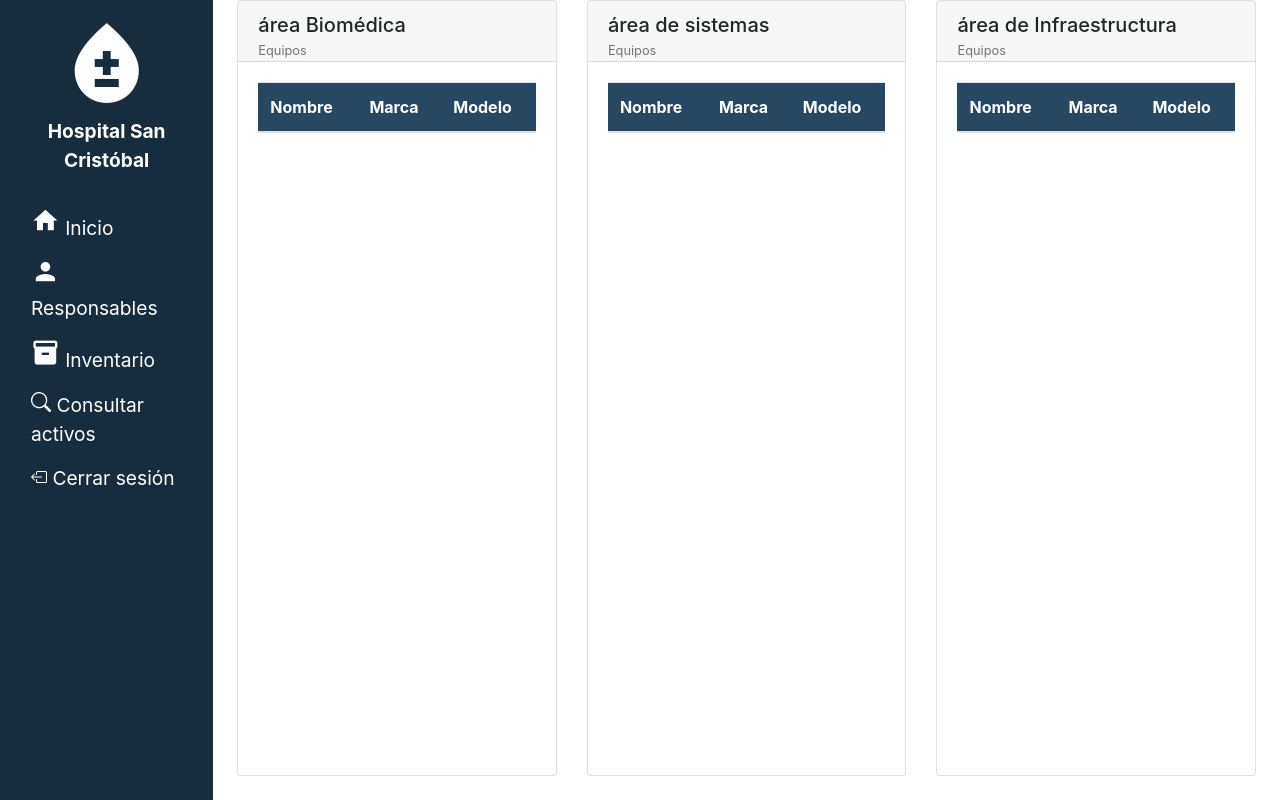
After one commit to Mpaulinatp/Practica2, a Django app: page /consultar/activos in a window 1280 px wide. The commit adds this page. Run offline with Django 4.2, Linux system fonts and the light colour scheme; the visitor is signed in with stand-in values (Sample User, id 1); data that the repository does not hold is empty; parts of the project's set-up code (start-up, migrations or seed data) failed here and were passed over; some libraries are stand-ins or nearby versions.

Commit message:
Punto 6.2

```diff
--- a/inventario/inventario/settings.py
+++ b/inventario/inventario/settings.py
@@ -126,3 +126,4 @@ STATIC_URL = 'static/'
 # https://docs.djangoproject.com/en/4.2/ref/settings/#default-auto-field
 
 DEFAULT_AUTO_FIELD = 'django.db.models.BigAutoField'
+LOGIN_URL = 'login'
--- a/inventario/library/templates/base.html
+++ b/inventario/library/templates/base.html
@@ -78,6 +78,23 @@
                             Inventario
                         </a>
                     </li>
+                    <li class="nav-item">
+                        <a class="nav-link" href="{% url 'archivos' %}">
+                            <svg xmlns="http://www.w3.org/2000/svg" width="20" height="20" fill="currentColor" class="bi bi-search" viewBox="0 0 16 16">
+                                <path d="M11.742 10.344a6.5 6.5 0 1 0-1.397 1.398h-.001c.03.04.062.078.098.115l3.85 3.85a1 1 0 0 0 1.415-1.414l-3.85-3.85a1.007 1.007 0 0 0-.115-.1zM12 6.5a5.5 5.5 0 1 1-11 0 5.5 5.5 0 0 1 11 0"/>
+                              </svg>
+                           Consultar activos
+                        </a>
+                    </li>
+                    <li class="nav-item">
+                        <a class="nav-link" href="{% url 'logout' %}">
+                            <svg xmlns="http://www.w3.org/2000/svg" width="16" height="16" fill="currentColor" class="bi bi-box-arrow-left" viewBox="0 0 16 16">
+                                <path fill-rule="evenodd" d="M6 12.5a.5.5 0 0 0 .5.5h8a.5.5 0 0 0 .5-.5v-9a.5.5 0 0 0-.5-.5h-8a.5.5 0 0 0-.5.5v2a.5.5 0 0 1-1 0v-2A1.5 1.5 0 0 1 6.5 2h8A1.5 1.5 0 0 1 16 3.5v9a1.5 1.5 0 0 1-1.5 1.5h-8A1.5 1.5 0 0 1 5 12.5v-2a.5.5 0 0 1 1 0z"/>
+                                <path fill-rule="evenodd" d="M.146 8.354a.5.5 0 0 1 0-.708l3-3a.5.5 0 1 1 .708.708L1.707 7.5H10.5a.5.5 0 0 1 0 1H1.707l2.147 2.146a.5.5 0 0 1-.708.708l-3-3z"/>
+                              </svg>
+                           Cerrar sesión
+                        </a>
+                    </li>
                 </ul>
             </div>
         </nav>
--- /dev/null
+++ b/inventario/library/templates/consultar/activos.html
@@ -0,0 +1,116 @@
+{% extends "base.html" %}
+
+
+<!DOCTYPE html>
+<html lang="en">
+<head>
+    <meta charset="UTF-8">
+    <meta name="viewport" content="width=device-width, initial-scale=1.0">
+    <title>Document</title>
+</head>
+<body>
+    {% block contenido %}
+    <div class="row">
+        <div class="col-md-6 col-lg-4 col-xl-4 order-0 mb-4">
+          <div class="card h-100">
+            <div class="card-header d-flex align-items-center justify-content-between pb-0">
+              <div class="card-title mb-0">
+                <h5 class="m-0 me-2"> área Biomédica</h5>
+                <small class="text-muted">Equipos</small>
+              </div>
+            </div>
+            <div class="card-body">
+                <div class="table-responsive">
+                <table class="table">
+                    <thead>
+                        <tr style="background-color: #274862;">
+                            <th scope="col" style="color: #ffffff;">Nombre</th>
+                            <th scope="col" style="color: #ffffff;">Marca</th>
+                            <th scope="col" style="color: #ffffff;"> Modelo</th>
+                        </tr>
+                    </thead>
+                    <tbody>
+                        {% for equipo in equipos_biomedica %}
+                            <tr>
+                                <td>{{ equipo.nombre }}</td>
+                                <td>{{ equipo.marca }}</td>
+                                <td>{{ equipo.modelo }}</td>
+                            </tr>
+                        {% endfor %}
+                    </tbody>
+                </table>
+            </div>
+
+            </div>
+          </div>
+        </div>
+
+        <div class="col-md-6 col-lg-4 col-xl-4 order-0 mb-4">
+          <div class="card h-100">
+            <div class="card-header d-flex align-items-center justify-content-between pb-0">
+              <div class="card-title mb-0">
+                <h5 class="m-0 me-2">área de sistemas</h5>
+                <small class="text-muted">Equipos</small>
+              </div>
+            </div>
+            <div class="card-body">
+                <div class="table-responsive">
+                <table class="table">
+                    <thead>
+                        <tr style="background-color: #274862;">
+                            <th scope="col" style="color: #ffffff;">Nombre</th>
+                            <th scope="col" style="color: #ffffff;">Marca</th>
+                            <th scope="col" style="color: #ffffff;">Modelo</th>
+                        </tr>
+                    </thead>
+                    <tbody>
+                        {% for equipo in equipos_sistemas %}
+                            <tr>
+                                <td>{{ equipo.nombre }}</td>
+                                <td>{{ equipo.marca }}</td>
+                                <td>{{ equipo.modelo }}</td>
+                            </tr>
+                        {% endfor %}
+                    </tbody>
+                </table>
+            </div>
+            </div>
+          </div>
+        </div>
+
+        <div class="col-md-6 col-lg-4 col-xl-4 order-0 mb-4">
+            <div class="card h-100">
+              <div class="card-header d-flex align-items-center justify-content-between pb-0">
+                <div class="card-title mb-0">
+                  <h5 class="m-0 me-2">área de
+                    Infraestructura</h5>
+                  <small class="text-muted">Equipos</small>
+                </div>
+              </div>
+              <div class="card-body">
+                <div class="table-responsive">
+                <table class="table">
+                    <thead>
+                        <tr style="background-color: #274862;">
+                            <th scope="col" style="color: #ffffff;">Nombre</th>
+                            <th scope="col" style="color: #ffffff;">Marca</th>
+                            <th scope="col" style="color: #ffffff;">Modelo</th>
+                        </tr>
+                    </thead>
+                    <tbody>
+                        {% for equipo in equipos_infraestructura %}
+                            <tr>
+                                <td>{{ equipo.nombre }}</td>
+                                <td>{{ equipo.marca }}</td>
+                                <td>{{ equipo.modelo }}</td>
+                            </tr>
+                        {% endfor %}
+                    </tbody>
+                </table>
+            </div>
+              </div>
+            </div>
+          </div>
+</body>
+{% endblock %}
+</html>
--- a/inventario/library/urls.py
+++ b/inventario/library/urls.py
@@ -9,6 +9,10 @@ urlpatterns=[
     path('inventario/editar/<int:id>', views.editarIn, name='editar'),
     path('borrar/<int:id>', views.borrarIn, name='borrar'),
     path('responsable/crearRe', views.crearRe, name='crearRe'),
+    path('consultar/activos', views.archivos, name='archivos'),
+    path('login/', views.login_view, name='login'),
+    path('logout/', views.logout_view, name='logout'),
+
 
 
 ]
--- a/inventario/library/views.py
+++ b/inventario/library/views.py
@@ -4,7 +4,35 @@ from .models import Invent
 from .models import Respons
 from .forms import ResponsForm
 from .forms import InventForm
+from .forms import UserLoginForm
+from django.contrib.auth.decorators import login_required
+from django.contrib.auth import authenticate, login, logout
+from django.contrib import messages
 
+def login_view(request):
+    if request.method == 'POST':
+        form = UserLoginForm(request=request, data=request.POST)
+        if form.is_valid():
+            username = request.POST['username']
+            password = request.POST['password']
+            user = authenticate(username=username, password=password)
+            if user is not None:
+                login(request, user)
+                next_url = request.GET.get('next', '')
+                return redirect('inicio')
+            else:
+                return render(request=request, template_name="registro/login.html", context={'form': form})
+        else:
+            for key, error in list(form.errors.items()):
+                messages.error(request, error)
+    form = UserLoginForm()
+    return render(request=request, template_name="registro/login.html", context={'form': form})
+
+def logout_view(request):
+    logout(request)
+    return redirect('login')
+
+@login_required
 def inicio(request):
     equipos = Invent.objects.all()
     total_equipos = equipos.count()
@@ -29,17 +57,33 @@ def inicio(request):
         'porcentaje_sistemas': porcentaje_sistemas,
     })
 
-
-
+@login_required
 def responsables(request):
     responsables = Respons.objects.all()
     return render(request, 'responsables/listar.html', {'responsables':responsables})
 
-
+@login_required
 def inventario(request):
     equipos = Invent.objects.all()
     return render(request, 'inventario/listarIn.html', { 'equipos':equipos})
 
+@login_required
+def archivos(request):
+    equipos_biomedica = Invent.objects.filter(area='Biomédica')
+    equipos_infraestructura = Invent.objects.filter(area='Infraestructura')
+    equipos_sistemas = Invent.objects.filter(area='Sistemas')
+    equipos = Invent.objects.all()
+
+    context = {
+        'equipos_biomedica': equipos_biomedica,
+        'equipos_infraestructura': equipos_infraestructura,
+        'equipos_sistemas': equipos_sistemas,
+        'equipos':equipos
+    }
+
+    return render(request, 'consultar/activos.html', context)
+
+@login_required
 def crearIn(request):
     infoActivo=InventForm(request.POST or None)
     if infoActivo.is_valid():
@@ -48,11 +92,13 @@ def crearIn(request):
     responsables = Respons.objects.all()
     return render(request, 'inventario/crearIn.html', {'responsables':responsables})
 
+@login_required
 def borrarIn(request, id):
     equipo =Invent.objects.get(id=id)
     equipo.delete()
     return redirect('inventario')
 
+@login_required
 def  editarIn(request,id):
     inventario=Invent.objects.get(id=id)
     formInvent=InventForm(request.POST or None , instance=inventario)
@@ -62,6 +108,7 @@ def  editarIn(request,id):
         return redirect('inventario')
     return render(request, 'inventario/editarIn.html', {'formInvent':formInvent, 'responsabless':responsabless})
 
+@login_required
 def crearRe(request):
     infoResponsable=ResponsForm(request.POST or None)
     if infoResponsable.is_valid():
```
Also changed, not shown: inventario/library/templates/registro/login.html (added, +68 -0 lines).
